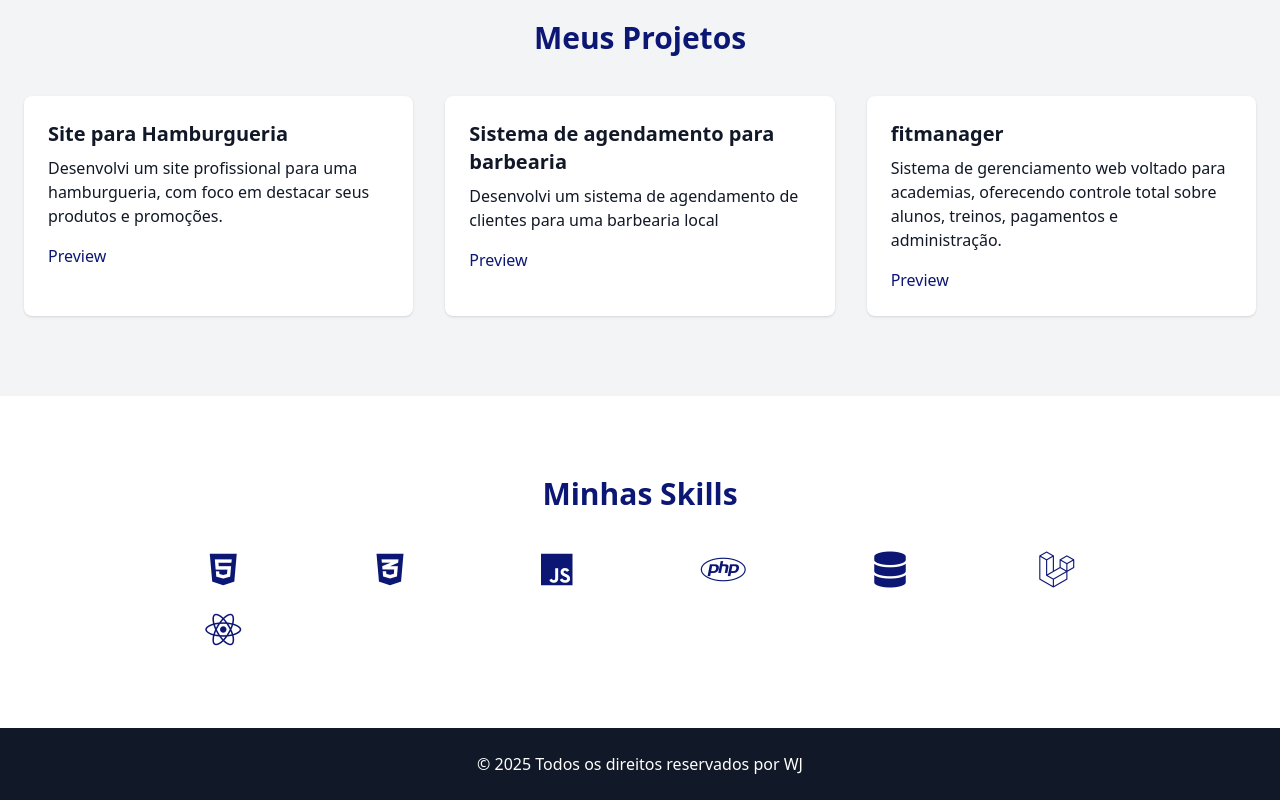
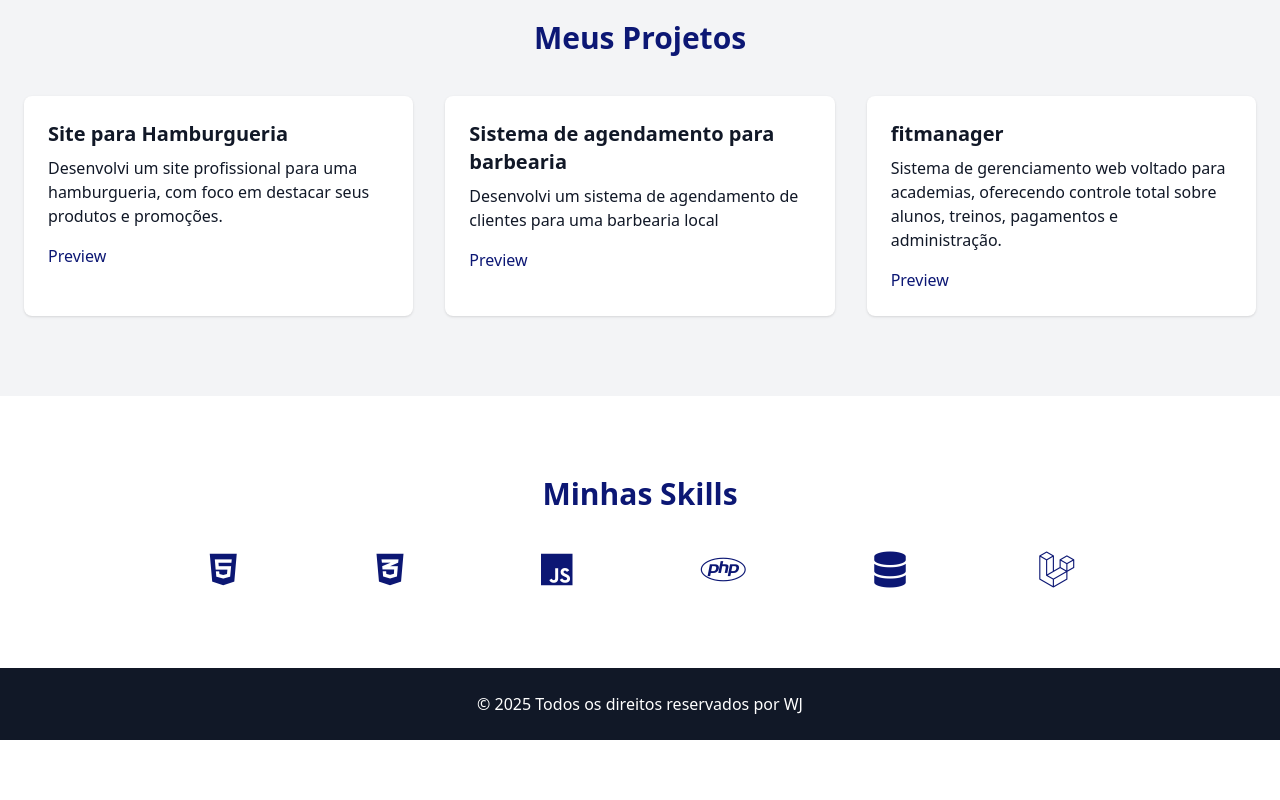
Before and after one commit to Devwjr/Meu-portf-lio, a plain HTML site: page index.html in a window 1280 px wide. Shown: the part 1184-1984 px from the top of the page. After the commit the page ends 1924 px from the top, so only its background shows below. Drawn offline with nearby package versions, Linux system fonts and the light colour scheme.

Commit message:
Update index.html

```diff
--- a/index.html
+++ b/index.html
@@ -98,7 +98,6 @@
           <i class="fab fa-php"></i>
           <i class="fas fa-database"></i>
           <i class="fab fa-laravel"></i>
-          <i class="fab fa-react"></i>
         </div>
       </div>
     </section>
```
